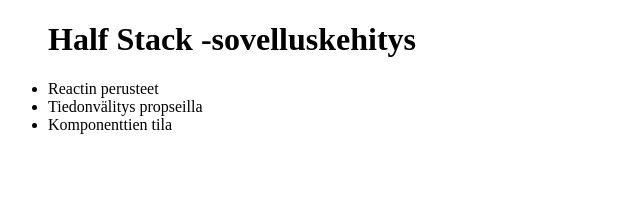
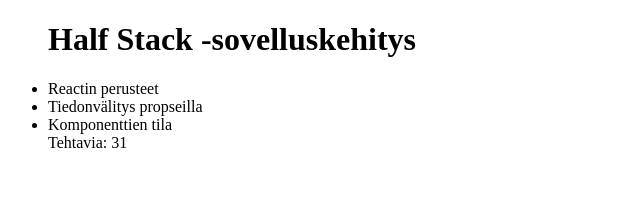
Before and after one commit to N1GH7C4P/FullStackOpen2018-osa2, a React (Create React App) app: page / in a window 1280 px wide. Shown: the top 202 px of the page, without its empty margins (0-640 px from the left). Built offline with nearby package versions, Linux system fonts and the light colour scheme.

Commit message:
tehtävä 2.3

```diff
--- a/src/index.js
+++ b/src/index.js
@@ -26,12 +26,16 @@
   const { kurssi } = props;
   const Sisalto = () => kurssi.osat.map(osa => <li key={osa.id}>{osa.nimi}</li>)
   const Otsikko = () => <h1>{kurssi.nimi}</h1>
+  const Tehtavia = () => kurssi.osat.reduce(function(sum, tehtava){
+  return sum + tehtava.tehtavia
+  }, 0)
 
   return (
     <div>
       <ul>
         {Otsikko()}
         {Sisalto()}
+        Tehtavia: {Tehtavia()}
       </ul>
     </div>
   )
```
